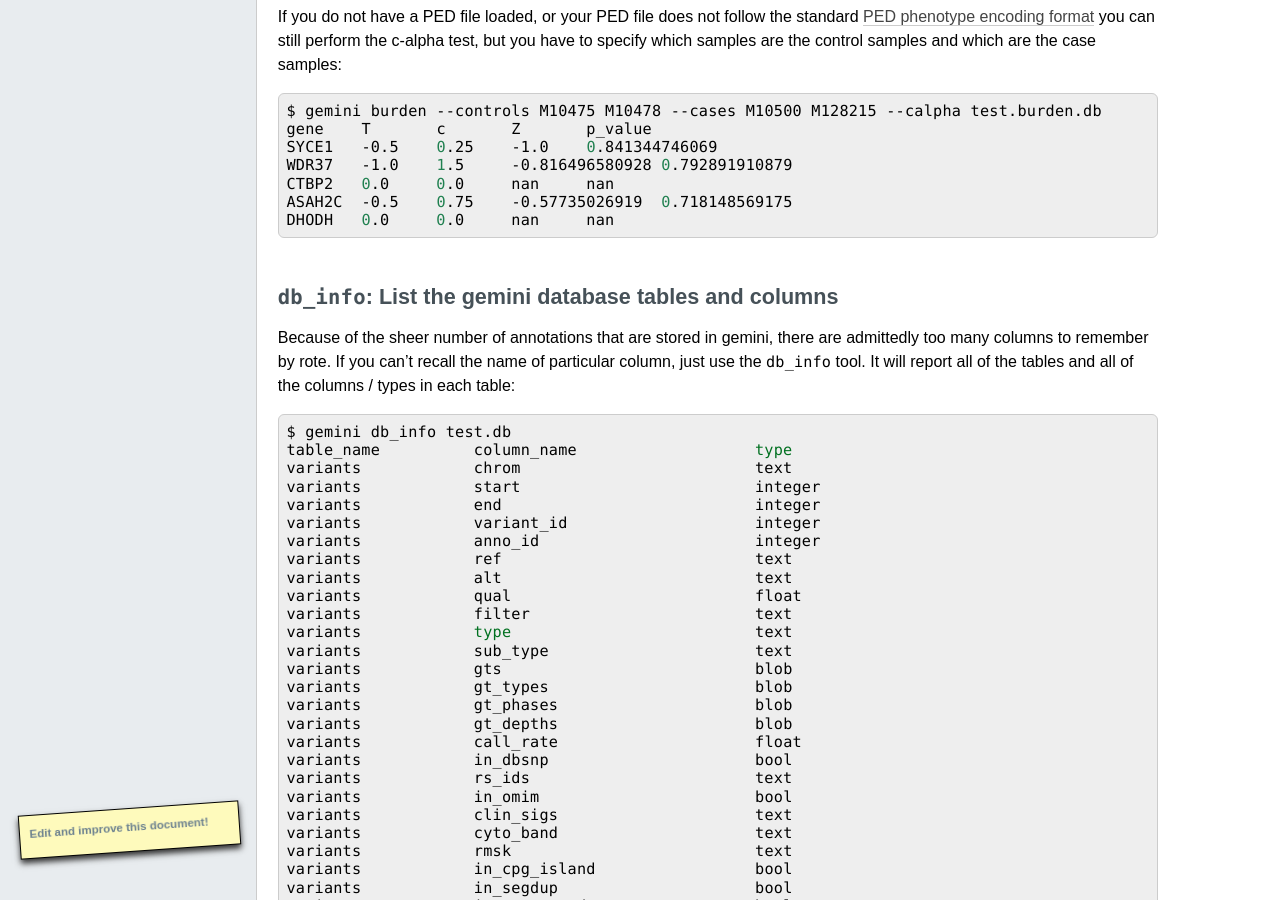
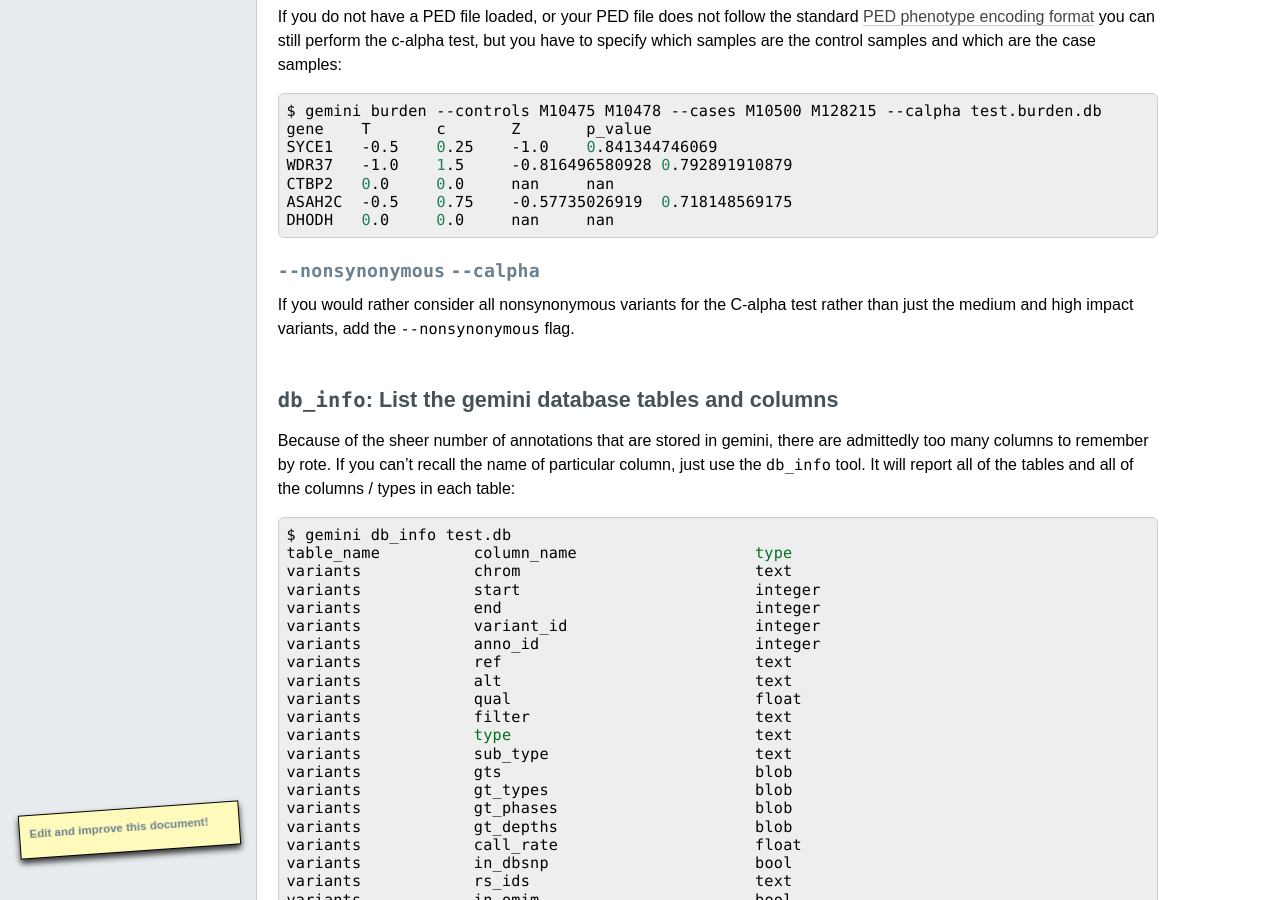
Before and after one commit to arq5x/gemini, a Sphinx documentation site: the page built from docs/content/tools.rst, in a window 1280 px wide and 900 px high, scrolled down 19200 px. Built offline with Sphinx 7.4.7, drawn with Linux system fonts in a browser that asks for light colours; formulas are drawn with MathJax 3; pages that are not in the unit, such as notebooks, are missing from menus; comment, search, counter and statistics services are not loaded; the version number is read from the project's files by our own code; some of the changed text lies outside the part shown.

Commit message:
Added --nonsynonymous option to the C-alpha test.

```diff
--- a/docs/content/history.rst
+++ b/docs/content/history.rst
@@ -15,6 +15,7 @@ Release History
 6. Refactor of Sample class to handle the expanded samples table.
 7. Addition of ``--carrier-summary-by-phenotype`` for summarizing the counts of
    carriers and non-carriers stratified by the given sample phenotype column.
+8. Added a ``--nonsynonymous`` option to the C-alpha test.
 
 0.6.2 (2013-Oct-7)
 =======================================
--- a/docs/content/tools.rst
+++ b/docs/content/tools.rst
@@ -1264,6 +1264,11 @@ are the control samples and which are the case samples:
 	ASAH2C	-0.5	0.75	-0.57735026919	0.718148569175
 	DHODH	0.0	0.0	nan	nan
 
+---------------------------------------------
+``--nonsynonymous`` ``--calpha``
+---------------------------------------------
+If you would rather consider all nonsynonymous variants for the C-alpha test rather
+than just the medium and high impact variants, add the ``--nonsynonymous`` flag.
 
 ===========================================================================
 ``db_info``: List the gemini database tables and columns
```
Also changed, not shown: 1 other file.
